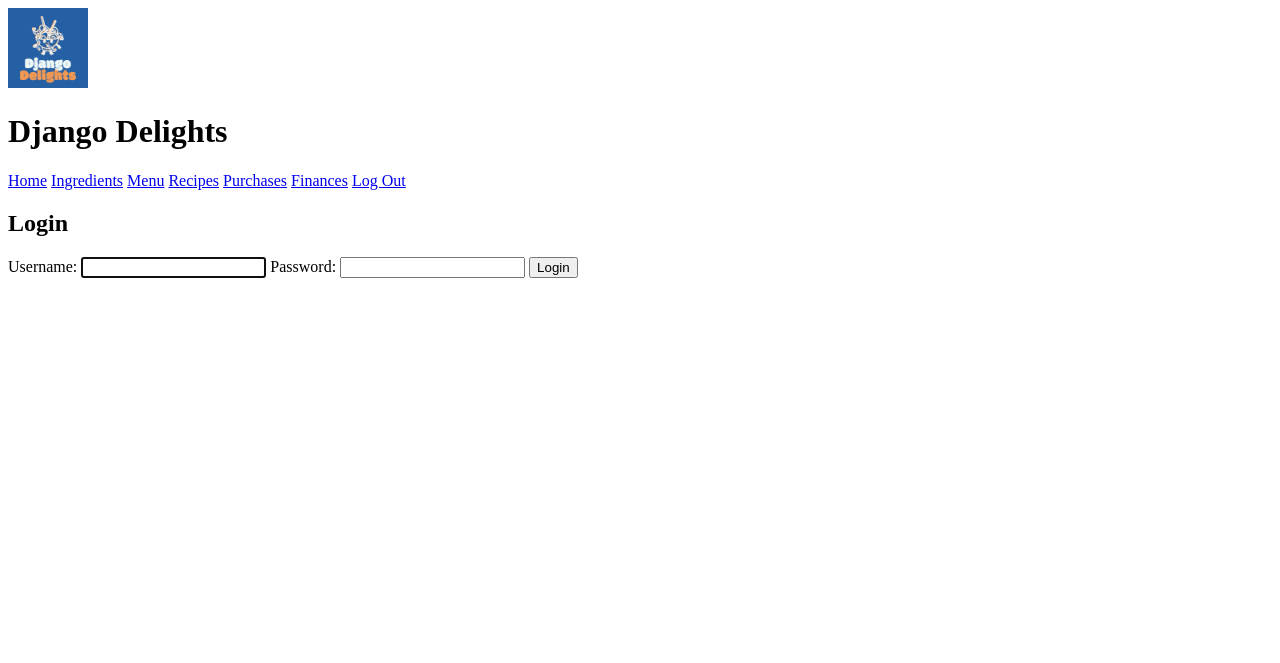
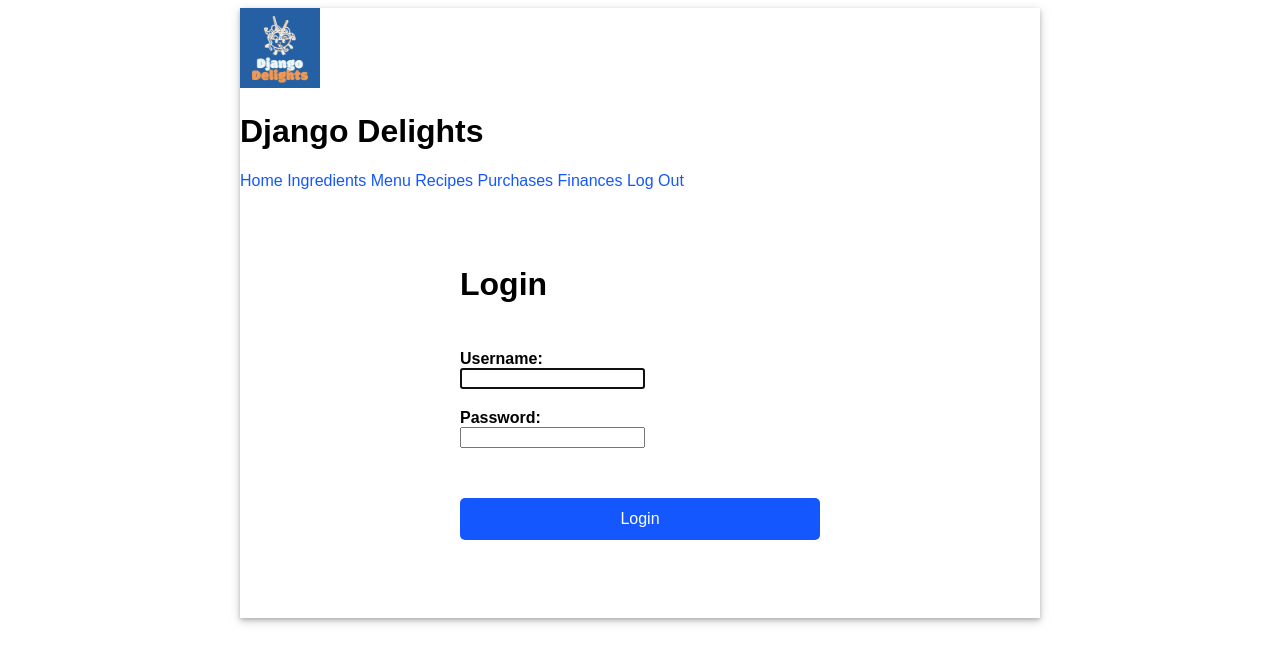
Before and after one commit to Carlos-Muniz/django-delights, a Django app: a page that uses delights/Inventory/templates/base.html in a window 1280 px wide. Shown: the top 663 px of the page. Run offline with Django 4.2, Linux system fonts and the light colour scheme.

Commit message:
style: Add minimal style via css

```diff
--- a/delights/Inventory/static/Inventory/style.css
+++ b/delights/Inventory/static/Inventory/style.css
@@ -0,0 +1,93 @@
+body {
+    font-family: sans-serif;
+}
+
+main {
+    display: flex;
+    flex-direction: column;
+    padding: 0 40px 20px 40px;
+    justify-content: center;
+}
+
+main h2 {
+    font-size: 2em;
+}
+
+.app {
+    min-width: 800px;
+    max-width: 60%;
+    margin: 0 auto;
+    box-shadow: 0 2px 4px 0 rgba(0, 0, 0, 0.2), 0 3px 10px 0 rgba(0, 0, 0, 0.19);
+}
+
+.login-form {
+    align-self: center;
+    display: flex;
+    width: 50%;
+    flex-direction: column;
+    justify-content: flex-start;
+    padding: 50px 0;
+}
+
+form * {
+    display: block;
+}
+
+form label {
+    font-size: 1em;
+    font-weight: bold;
+    padding-top: 20px;
+}
+
+input[type=submit], button {
+    border: 0px;
+    width: 100%;
+    background-color: #1557FF;
+    border-radius: 5px;
+    color: white;
+    margin: 8px 0;
+    padding: 12px 20px;
+    font-size: 1em;
+    margin-top: 50px;
+}
+
+.login-form form .errorlist {
+    color: red;
+}
+
+main table {
+    text-align: left;
+    border-collapse: separate;
+    border-spacing: 0 15px;
+    width: 80%;
+}
+
+main th {
+    font-size: 1.4em;
+}
+
+.logout {
+    height: max-content;
+    text-align: center;
+    text-decoration: none;
+    border: 0px;
+    background-color: #1557FF;
+    border-radius: 5px;
+    color: white;
+    padding: 10px;
+    font-weight: bold;
+    margin: 30px;
+    font-size: 1em;
+}
+
+a {
+    text-decoration: none;
+    color: #1557FF;
+}
+a:hover {
+    font-weight: bold;
+}
+
+main form input[type=submit] {
+    width: max-content;
+}
--- a/delights/Inventory/templates/base.html
+++ b/delights/Inventory/templates/base.html
@@ -3,21 +3,7 @@
 <html>
   <head>
     <meta charset="utf-8" />
-    <link
-      rel="shortcut icon"
-      type="image/x-icon"
-      href="https://www.codecademy.com/favicon.ico"
-    />
-    <link
-      rel="stylesheet"
-      type="text/css"
-      href="{% static 'Inventory/style.css' %}"
-    />
-    <link rel="preconnect" href="https://fonts.gstatic.com" />
-    <link
-      href="https://fonts.googleapis.com/css2?family=Oxygen:wght@300;400;700&display=swap"
-      rel="stylesheet"
-    />
+    <link rel="stylesheet" type="text/css" href="{% static 'Inventory/style.css' %}" />
     <title>{% block title %}Django Delights{% endblock %}</title>
     {% block head %}{% endblock %}
   </head>
@@ -39,7 +25,7 @@
           <a class="nav-item" href="{% url 'RecipeRequirements' %}">Recipes</a>
           <a class="nav-item" href="{% url 'Purchases' %}">Purchases</a>
           <a class="nav-item" href="{% url 'Finances' %}">Finances</a>
-		  <a class="nav-item" href="{% url 'logout' %}">Log Out</a>
+          <a class="nav-item" href="{% url 'logout' %}">Log Out</a>
         </nav>
       </header>
       <main>{% block content %}{% endblock %}</main>
--- a/delights/delights/settings.py
+++ b/delights/delights/settings.py
@@ -120,7 +120,7 @@ USE_TZ = True
 # Static files (CSS, JavaScript, Images)
 # https://docs.djangoproject.com/en/4.0/howto/static-files/
 
-STATIC_URL = "static/"
+STATIC_URL = '/static/'
 
 # Default primary key field type
 # https://docs.djangoproject.com/en/4.0/ref/settings/#default-auto-field
```
